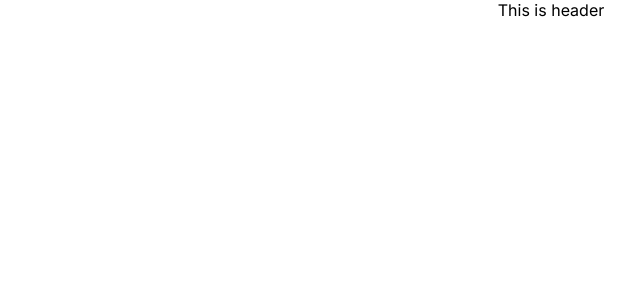
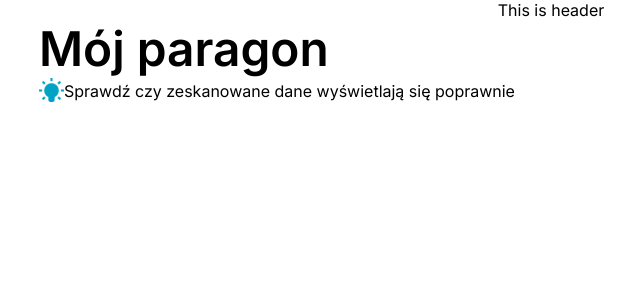
Before and after one commit to nerdbord/nerdbord-project-challenge-lyyq1isp, a Next.js app: page / in a window 1280 px wide. Shown: the top 300 px of the page, without its empty margins (89-729 px from the left). Built offline with nearby package versions, Linux system fonts and the light colour scheme.

Commit message:
create heading from receipt

```diff
--- a/src/components/Main/Main.tsx
+++ b/src/components/Main/Main.tsx
@@ -1,4 +1,10 @@
+import { ScannedReceipt } from "../ScannedReceipt/ScannedReceipt";
+
 const Main = () => {
-	return <main></main>;
+	return (
+		<main>
+			<ScannedReceipt />
+		</main>
+	);
 };
 export { Main };
--- /dev/null
+++ b/src/components/ScannedReceipt/Heading/Heading.module.scss
@@ -0,0 +1,12 @@
+.container {
+	width: 80%;
+	margin: 0 auto;
+	.firstText {
+		font-size: 47.8px;
+		font-weight: 600;
+	}
+    .secondTextContainer{
+        display: flex;
+        align-items: center;
+    }
+}
--- /dev/null
+++ b/src/components/ScannedReceipt/Heading/Heading.tsx
@@ -0,0 +1,14 @@
+import Image from "next/image";
+import styles from "./Heading.module.scss";
+const Heading = () => {
+	return (
+		<div className={styles.container}>
+			<p className={styles.firstText}>Mój paragon</p>
+			<div className={styles.secondTextContainer}>
+				<Image src={"/Idea.png"} alt="idea icon" width={25} height={25} />
+				<p>Sprawdź czy zeskanowane dane wyświetlają się poprawnie</p>
+			</div>
+		</div>
+	);
+};
+export { Heading };
--- /dev/null
+++ b/src/components/ScannedReceipt/ScannedReceipt.tsx
@@ -0,0 +1,11 @@
+import { Heading } from "./Heading/Heading";
+
+const ScannedReceipt = () => {
+	return (
+		<div>
+			<Heading />
+		</div>
+	);
+};
+
+export { ScannedReceipt };
```
Also changed, not shown: public/Idea.png (added).
